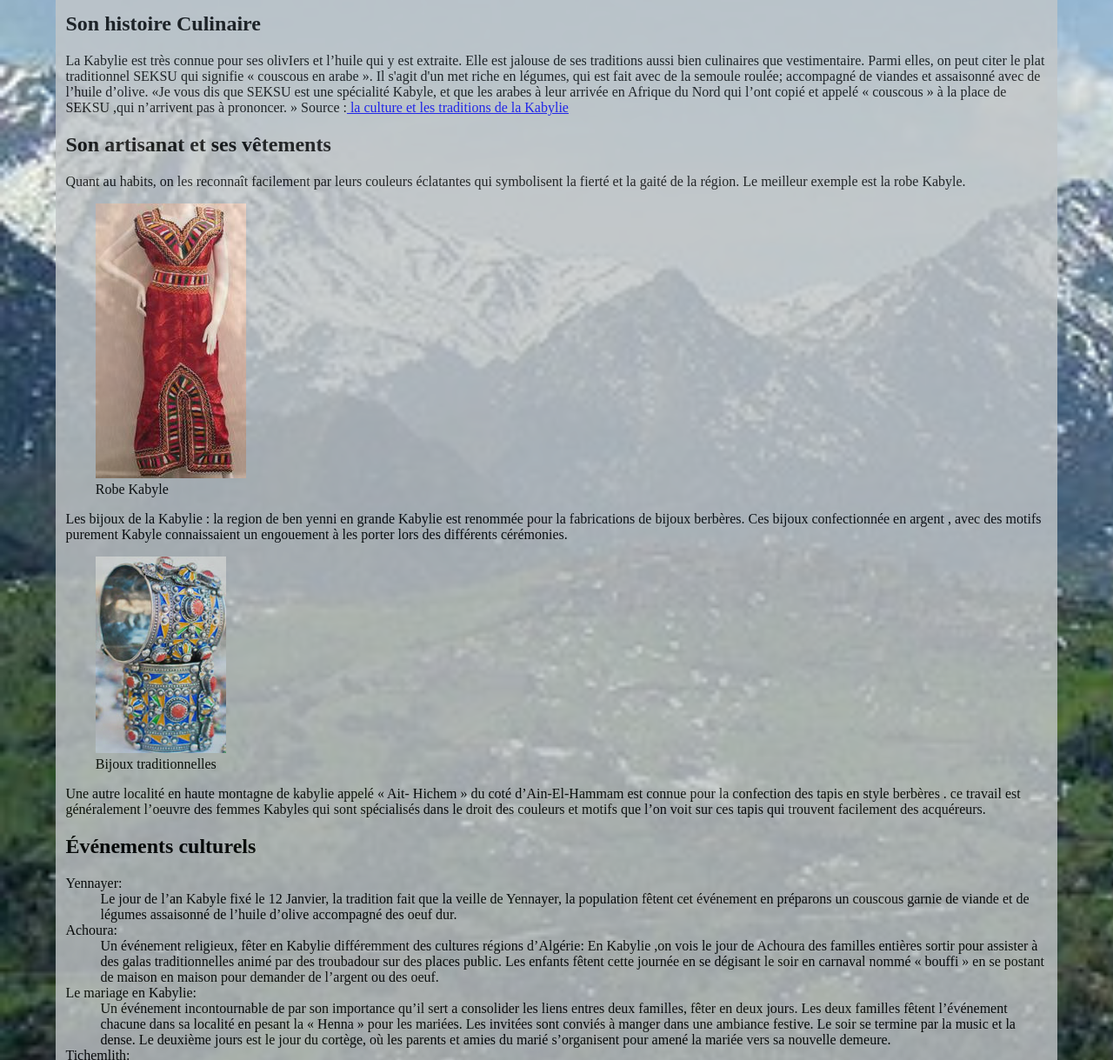
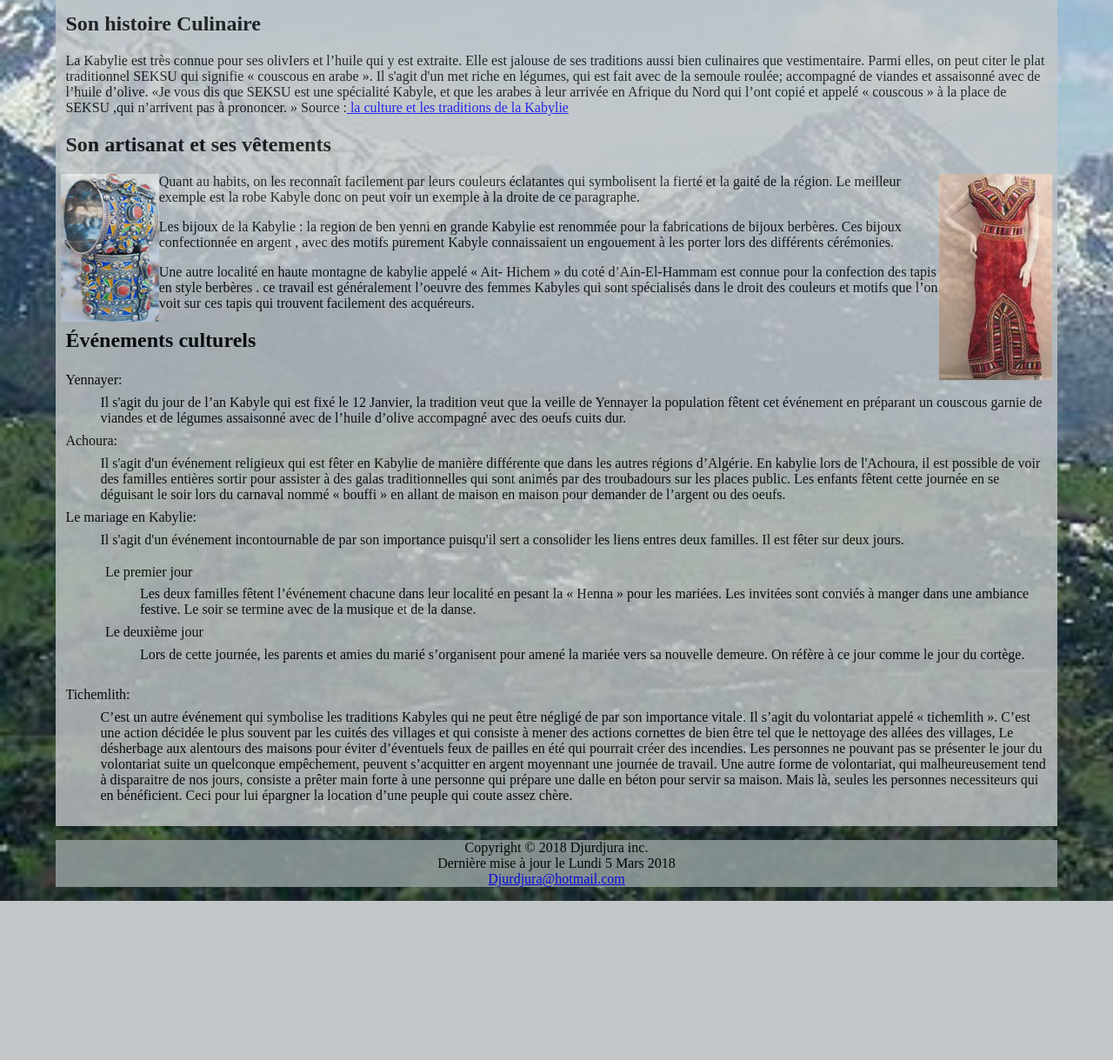
Before and after one commit to jc305697/projet-1-IFT1005, a plain HTML site: page culture.html in a window 1280 px wide. Shown: the part 320-1539 px from the top of the page at 87% size. After the commit the page ends 1356 px from the top, so only its background shows below. Drawn offline with Linux system fonts and the light colour scheme.

Commit message:
images ajouté et menu un peu modifié

```diff
--- a/culture.html
+++ b/culture.html
@@ -34,54 +34,72 @@
 				La Kabylie est très connue pour ses olivIers et l’huile qui y est extraite. Elle est jalouse de ses traditions aussi bien culinaires que vestimentaire. Parmi elles, on peut citer le plat traditionnel SEKSU qui signifie « couscous en arabe ». Il s'agit d'un met riche en légumes, qui est fait avec de la semoule roulée; accompagné de viandes et assaisonné avec de l’huile d’olive. «Je vous dis que SEKSU est une spécialité Kabyle, et que les arabes à leur arrivée en Afrique du Nord qui l’ont copié et appelé « couscous » à la place de SEKSU ,qui n’arrivent pas à prononcer. »  Source :<a href="http://www.makabylie.wifeo.com " > la culture et les traditions de la Kabylie </a>
 			</p>
 
+
+
+
 			<h2>Son artisanat et ses vêtements</h2>
+			<div>
+					<img src="rsz_1bijoux.jpeg" alt="Image de deux bracelets Kabyles" align="left">
+					<img src="rsz_robe.jpg" align="right" alt="Image d'une robe Kabyle">
+			</div>
+
 			<p>
-				Quant au habits, on les reconnaît facilement par leurs couleurs éclatantes qui symbolisent la fierté et la gaité de la région. Le meilleur exemple est la robe Kabyle.
+
+				Quant au habits, on les reconnaît facilement par leurs couleurs éclatantes qui symbolisent la fierté et la gaité de la région. Le meilleur exemple est la robe Kabyle donc on peut voir un exemple à la droite de ce paragraphe.
 
 			</p>
-			<figure>
-				<img src="robe.jpg">
-				<figcaption>Robe Kabyle</figcaption>
-			</figure>
+
 
 			<p>
 				Les bijoux de la Kabylie : la region de ben yenni en grande Kabylie est renommée pour la fabrications de bijoux berbères. Ces bijoux confectionnée en argent , avec des  motifs purement Kabyle connaissaient un engouement à les porter lors des différents cérémonies.
 			</p>
-			<figure>
-				<img src="bijoux.jpeg">
-				<figcaption>Bijoux traditionnelles</figcaption>
 
-			</figure>
+
+
+
+
 
 			<p>
 				Une autre localité en haute montagne de kabylie appelé « Ait- Hichem » du coté d’Ain-El-Hammam  est connue pour la confection des tapis en style berbères . ce travail est généralement l’oeuvre des femmes Kabyles qui sont spécialisés dans le droit des couleurs et motifs que l’on voit sur ces tapis qui trouvent facilement des acquéreurs.
 			</p>
+
 			<h2>Événements culturels</h2>
 			<dl>
 				<dt>Yennayer:</dt>
 					<dd>
-						Le jour de l’an Kabyle fixé le 12 Janvier, la tradition fait que la veille de Yennayer, la population fêtent cet événement en préparons un couscous garnie de viande et de légumes assaisonné de l’huile d’olive accompagné des oeuf dur.
+						Il s'agit du jour de l’an Kabyle qui est fixé le 12 Janvier, la tradition veut que la veille de Yennayer la population fêtent cet événement en préparant un couscous garnie de viandes et de légumes assaisonné avec de l’huile d’olive  accompagné avec des oeufs cuits dur.
 					</dd>
 
 				<dt>Achoura: </dt>
 					<dd>
-						Un événement religieux, fêter en Kabylie différemment des cultures régions d’Algérie: En Kabylie ,on vois le jour de Achoura des familles entières sortir pour assister à des galas traditionnelles animé par des troubadour sur des places public. Les enfants fêtent cette journée en se dégisant le soir en carnaval nommé « bouffi » en se postant de maison en maison pour demander de l’argent ou des oeuf.
+						Il s'agit d'un événement religieux qui est fêter en Kabylie de manière différente que dans les autres régions d’Algérie. En kabylie lors de l'Achoura, il est possible de voir des familles entières sortir pour assister à des galas traditionnelles qui sont animés par des troubadours sur les places public. Les enfants fêtent cette journée en se déguisant le soir lors du carnaval nommé « bouffi » en allant de maison en maison pour demander  de l’argent ou des oeufs.
 					</dd>
 
 				<dt>Le mariage en Kabylie:</dt>
 					<dd>
-						Un événement incontournable de par son importance qu’il sert a consolider les liens entres deux familles, fêter en deux jours. Les deux familles fêtent l’événement chacune dans sa localité en pesant la « Henna » pour les mariées. Les invitées sont conviés à manger dans une ambiance festive. Le soir se termine par la music et la dense. Le deuxième jours est le jour du cortège, où les parents et amies du marié s’organisent pour amené la mariée vers sa nouvelle demeure.
+						Il s'agit d'un événement incontournable de par son importance puisqu'il sert a consolider les liens entres deux familles. Il est fêter sur deux jours.
+						<dl>
+							<dt>Le premier jour</dt>
+								<dd>Les deux familles fêtent l’événement chacune dans leur localité en pesant la « Henna » pour les mariées.  Les invitées sont conviés à manger dans une ambiance festive. Le soir se termine avec de la musique et de la danse.</dd>
+							<dt>Le deuxième jour</dt>
+								<dd>Lors de cette journée, les parents et amies du marié s’organisent pour amené la mariée vers sa nouvelle demeure. On réfère à ce jour comme le jour du cortège.</dd>
+						</dl>
 					</dd>
 
 				<dt>Tichemlith:</dt>
 					<dd>
-						C’est un autre événement qui symbolise les traditions Kabyles qui ne peut être négligé de par son importance vitale. Il s’agit du volontariat appelé « tichemlith ». C’est une action décidée le plus souvent par les cuités des villages et qui consiste à mener des actions cornettes de bien être telles que le nettoyage des allées des villages, Le désherbage aux alentours des maisons pour éviter d’éventuels feux de pailles, en été ,pouvant se transformer en incendies. Les personnes ne pouvant pas se présenter le jour du volontariat suite un quelconque empêchement ,peuvent s’acquitter en argent moyennant une journée de travail. Une autre forme de volontariat, qui malheureusement tend à disparaitre de nos jours, consiste a prêter main forte à une personne qui prépare une dalle en béton pour servir sa maison. Mais là, seules les personnes necessiteurs qui en bénéficient. Ceci pour lui épargner la location d’une peuple qui coute assez chère.
+						<!-- Reformuler et clarifier-->
+						C’est un autre événement qui symbolise les traditions Kabyles qui ne peut être négligé de par son importance vitale. Il s’agit du volontariat appelé « tichemlith ». C’est une action décidée le plus souvent par les cuités des villages et qui consiste à mener des actions cornettes de bien être tel que le nettoyage des allées des villages, Le désherbage aux alentours des maisons pour éviter d’éventuels feux de pailles en été qui pourrait créer des incendies. Les personnes ne pouvant pas se présenter le jour du volontariat suite un quelconque empêchement, peuvent s’acquitter en argent moyennant une journée de travail. Une autre forme de volontariat, qui malheureusement tend à disparaitre de nos jours, consiste a prêter main forte à une personne qui prépare une dalle en béton pour servir sa maison. Mais là, seules les personnes necessiteurs qui en bénéficient. Ceci pour lui épargner la location d’une peuple qui coute assez chère.
 					</dd>
 			</dl>
 	</main>
 
 	<footer>
-
+		<p id="pied">
+				Copyright &copy; 2018  Djurdjura  inc. <br>
+				Dernière mise à jour le Lundi 5 Mars 2018 <br>
+				<a href="mailto:Djurdjura@example.com">Djurdjura@hotmail.com</a>
+			</p>
 	</footer>
 </body>
 </html>
--- a/style.css
+++ b/style.css
@@ -54,6 +54,22 @@ p,h2,dl{
 	padding-right: 0.5%;
 }
 
+/*#mariage{
+	margin-top: 5%;
+}*/
+
+dt,dd{
+	padding-top: 0.3%;
+	padding-bottom: 0.4%;
+}
+
+#descRobe{
+	text-align: right;
+}
+#pied{
+	text-align: center;
+}
+
 /*footer{
 	color: white;
 	background-color: #7a7a7a;
```
Also changed, not shown: a_propos.html (+4 -3 lines), evenements.html (+35 -1 lines), index.html (+5 -1 lines), menu.html (+8 -4 lines), mariage.jpg (added), mariage_ancien.jpg (added), robes.jpg (added), robes_ancien.jpg (added), rsz_1bijoux.jpeg (added), rsz_robe.jpg (added), 1 other file.
